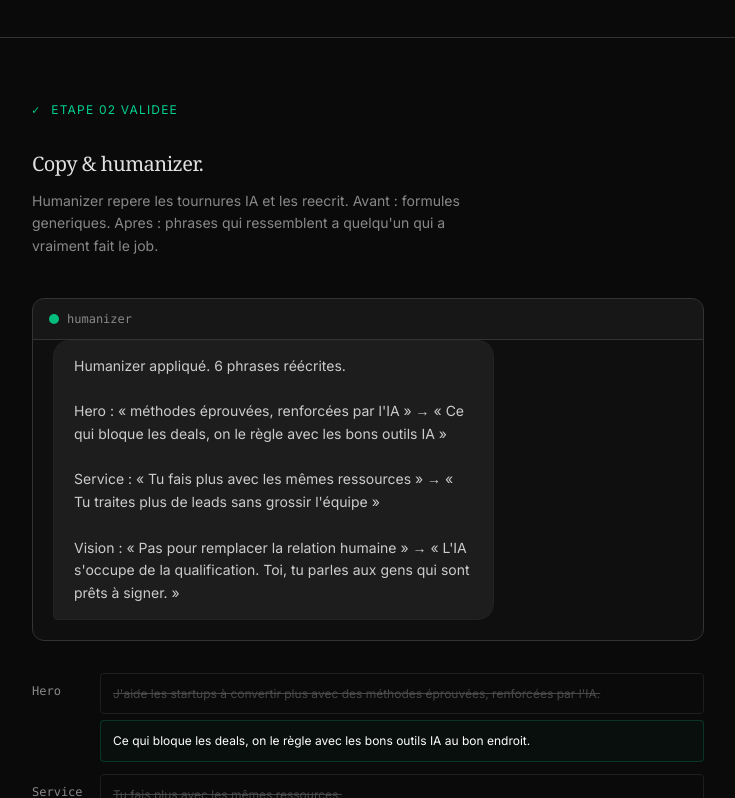
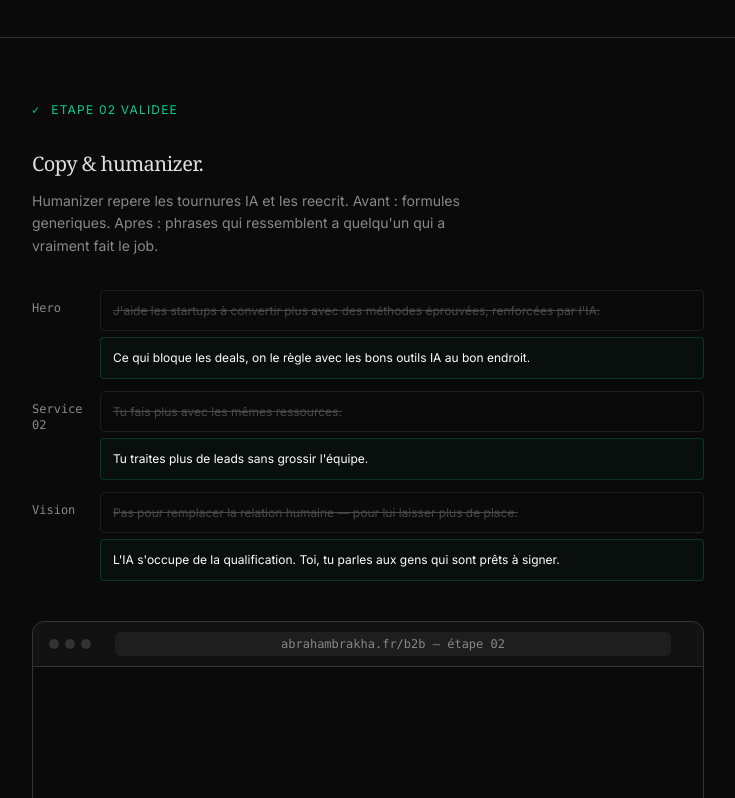
Before and after one commit to AbrahamBra/skill-lp, a Next.js app: page / in a window 1280 px wide. Shown: the part 3032-3830 px from the top of the page, without its empty margins (48-783 px from the left). Built offline with nearby package versions, Linux system fonts and the light colour scheme.

Commit message:
fix: remove HumanizerDemo chat — step 2 shows before/after + iframe only
Co-Authored-By: Claude Sonnet 4.6 <noreply@anthropic.com>

```diff
--- a/src/app/page.tsx
+++ b/src/app/page.tsx
@@ -1,7 +1,6 @@
 "use client";
 
 import { ChatDemo } from "@/components/chat-demo";
-import { HumanizerDemo } from "@/components/humanizer-demo";
 import { SiteResult } from "@/components/site-result";
 import { CopyButton } from "@/components/copy-button";
 
@@ -101,8 +100,6 @@ export default function Home() {
           <p className="mt-3 text-[var(--text-muted)] text-sm max-w-[52ch] leading-relaxed">
             Humanizer repere les tournures IA et les reecrit. Avant : formules generiques. Apres : phrases qui ressemblent a quelqu'un qui a vraiment fait le job.
           </p>
-
-          <HumanizerDemo />
 
           <div className="mt-8 space-y-3">
             {[
```
